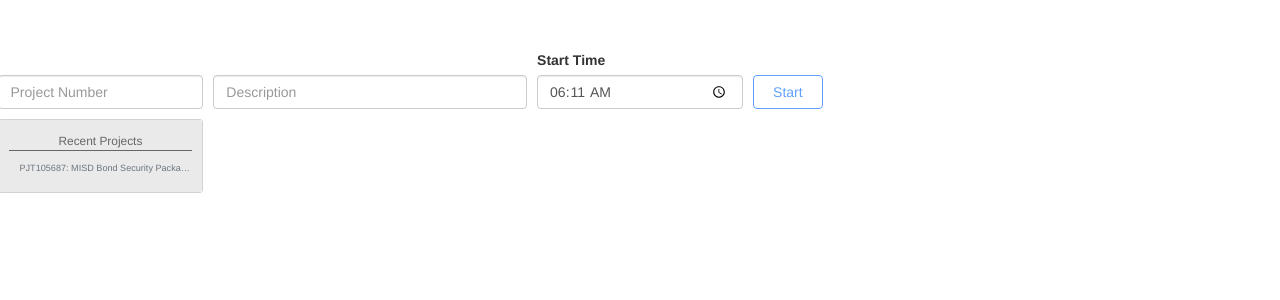
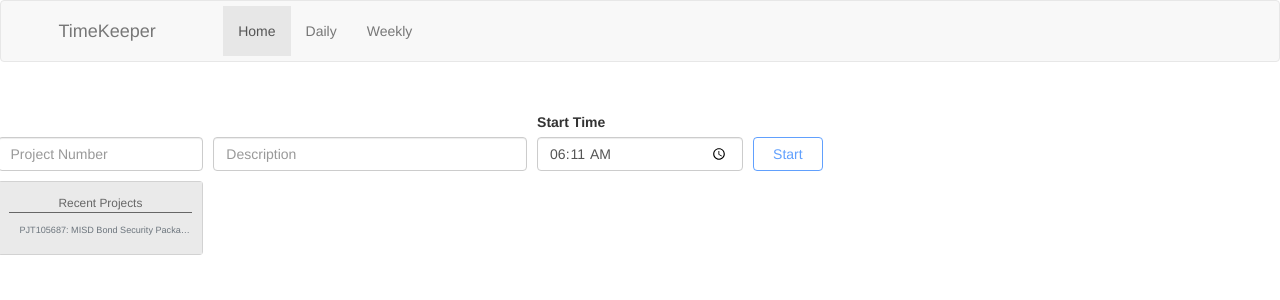
Before and after one commit to gregjonesdev/truegrit, a Django app: page /timekeeper/ in a window 1280 px wide. Shown: the top 300 px of the page. Run offline with Django 4.2, Linux system fonts and the light colour scheme; data comes from the database, SQL or seed files in the repository; both versions use the stored data as it was after the commit; some libraries are stand-ins or nearby versions.

Commit message:
task list

```diff
--- /dev/null
+++ b/truegrit/templates/dailytime.html
@@ -0,0 +1,5 @@
+daily
+
+{% for entry in timeEntries %}
+    <p>{{ entry.project.description }}</p>
+{% endfor %}
--- a/truegrit/templates/timekeeper.html
+++ b/truegrit/templates/timekeeper.html
@@ -1,6 +1,21 @@
 {% extends '_base.html' %}
 
 {% block content %}
+<row>
+  <nav class="navbar navbar-default">
+    <div class="container-fluid">
+      <div class="navbar-header">
+        <a class="navbar-brand" href="#">TimeKeeper</a>
+      </div>
+      <ul class="nav navbar-nav" style=" width: 80%;  display: flex; flex-flow: row nowrap">
+        <li class="active"><a href="#">Home</a></li>
+        <li><a href="{% url 'dailytime' %}">Daily</a></li>
+        <li><a href="#">Weekly</a></li>
+      </ul>
+    </div>
+  </nav>
+</row>
+
 
   <div class="row" style="width: 100%; margin:50px auto;">
     <div class="col-12">
--- a/truegrit/urls.py
+++ b/truegrit/urls.py
@@ -2,6 +2,7 @@ from django.urls import re_path, path
 
 from truegrit.views import (
     create_time_entry,
+    Daily,
     save_task,
     FrontPage,
     Timekeeper,
@@ -31,6 +32,10 @@ urlpatterns = [
          save_task,
          name='save_task'),
     path(
+        'daily/',
+         Daily.as_view(),
+         name='dailytime'),
+    path(
         'timekeeper/',
         Timekeeper.as_view(),
         name='timekeeper'),
--- a/truegrit/views.py
+++ b/truegrit/views.py
@@ -54,6 +54,18 @@ class FrontPage(View):
         # self.context["project_status"] = ProjectStatus.objects.all()
         # self.context["resolutions"] = VideoQualityResolution.objects.all()
         return render(request, self.template_name, self.context)
+
+
+class Daily(View):
+
+    template_name = 'dailytime.html'
+    context = {}
+
+    def get(self, request, *args, **kwargs):
+        # date.today()
+        self.context["timeEntries"] = TimeEntry.objects.filter(start_time__date="2024-12-14")
+        return render(request, self.template_name, self.context)
+
 
 class BusinessUnitListView(ListView):
     model = BusinessUnit
@@ -151,7 +163,6 @@ def create_time_entry(request):
                 project = new_project
 
 
-        print(project.__dict__)
         # Create and save the new TimeEntry instance
         new_entry = TimeEntry(
             start_time=start_time,
```
Also changed, not shown: db.sqlite3.
